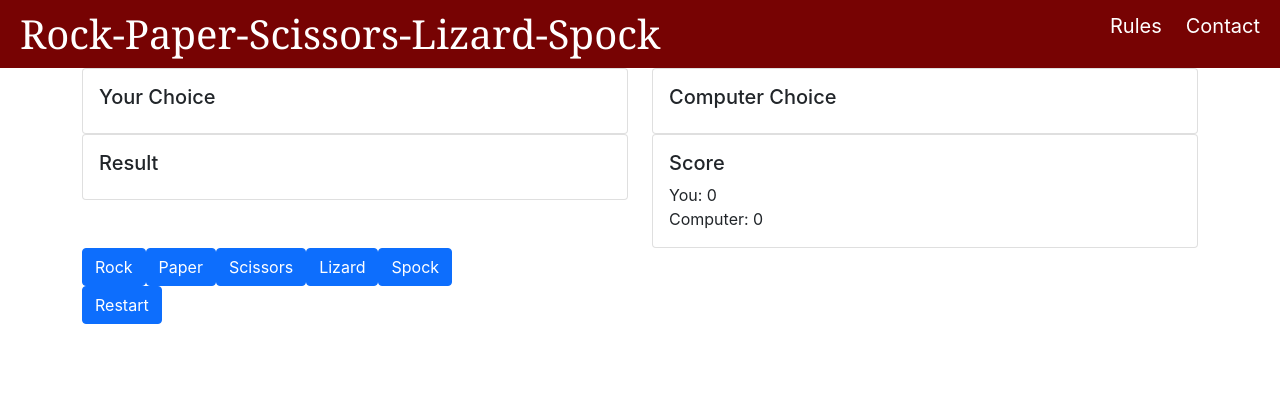
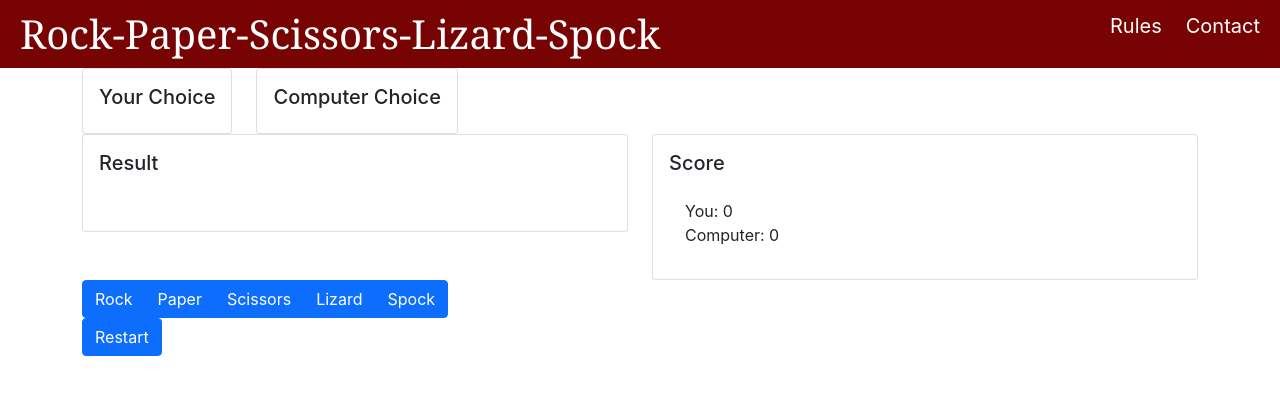
Before and after one commit to axeljaguero/unq-ui-axel-aguero-trabajo-final, a React (Create React App) app: page / in a window 1280 px wide. Shown: the top 394 px of the page. Built offline with nearby package versions, Linux system fonts and the light colour scheme; the HTML template or start-up script is replaced by a standard one.

Commit message:
bootstrap?

```diff
--- a/src/pages/Home/Home.js
+++ b/src/pages/Home/Home.js
@@ -1,4 +1,10 @@
-import { React, useState, useEffect} from 'react';
+import { React, useState, useEffect } from 'react';
+import Button from 'react-bootstrap/Button';
+import ButtonGroup from 'react-bootstrap/ButtonGroup';
+import Container from 'react-bootstrap/Container';
+import Row from 'react-bootstrap/Row';
+import Col from 'react-bootstrap/Col';
+import Card from 'react-bootstrap/Card';
 import './style.css';
 
 const Home = () => {
@@ -57,72 +63,72 @@ const Home = () => {
     }, [humanChoice, computerChoice])
 
     return (
-        <div className="container">
-            <div className="row">
-                <div className="col-md-6">
-                    <div className="card">
-                        <div className="card-body">
-                            <h5 className="card-title">Your Choice</h5>
-                            <p className="card-text">
+        <Container>
+            <Row>
+                <Col md="auto">
+                    <Card md="auto">
+                        <Card.Body>
+                            <Card.Title>Your Choice</Card.Title>
+                            <Card.Text>
                                 {humanChoice}
-                            </p>
-                        </div>
-                    </div>
-                </div>
-                <div className="col-md-6">
-                    <div className="card">
-                        <div className="card-body">
-                            <h5 className="card-title">Computer Choice</h5>
-                            <p className="card-text">
+                            </Card.Text>
+                        </Card.Body>
+                    </Card>
+                </Col>
+                <Col md="auto">
+                    <Card md="auto">
+                        <Card.Body>
+                            <Card.Title>Computer Choice</Card.Title>
+                            <Card.Text>
                                 {computerChoice}
-                            </p>
-                        </div>
-                    </div>
-                </div>
-            </div>
-            <div className="row">
-                <div className="col-md-6">
-                    <div className="card">
-                        <div className="card-body">
-                            <h5 className="card-title">Result</h5>
-                            <p className="card-text">
+                            </Card.Text>
+                        </Card.Body>
+                    </Card>
+                </Col>
+            </Row>
+            <Row>
+                <Col md={6}>
+                    <Card md="auto">
+                        <Card.Body>
+                            <Card.Title>Result</Card.Title>
+                            <Card.Body>
                                 {result}
-                            </p>
-                        </div>
-                    </div>
-                </div>
-                <div className="col-md-6">
-                    <div className="card">
-                        <div className="card-body">
-                            <h5 className="card-title">Score</h5>
-                            <p className="card-text">
+                            </Card.Body>
+                        </Card.Body>
+                    </Card>
+                </Col>
+                <Col md={6}>
+                    <Card md="auto">
+                        <Card.Body>
+                            <Card.Title>Score</Card.Title>
+                            <Card.Body>
                                 You: {score}
                                 <br />
                                 Computer: {computerScore}
-                            </p>
-                        </div>
-                    </div>
-                </div>
-            </div>
-            <div className="row">
-                <div className="col-md-12">
-                    {possibleChoice.map((choice, index) => {
-                        return(
-                            <button key={index} className="btn btn-primary" onClick={humanChoiceHandler} value={choice}>
-                                {choice}
-                            </button>
-                        )
-                    }
-                    )}
-                </div>
-            </div>
-            <div className="row">
-                <div className="col-md-12">
-                    <button className="btn btn-primary" onClick={restartGame}>Restart</button>
-                </div>
-            </div>
-        </div>
-
+                            </Card.Body>
+                        </Card.Body>
+                    </Card>
+                </Col>
+            </Row>
+            <Row>
+                <Col md={12}>
+                    <ButtonGroup aria-label="Basic example">
+                        {possibleChoice.map((choice, index) => {
+                            return (
+                                <Button key={index} className="btn btn-primary" onClick={humanChoiceHandler} value={choice}>
+                                    {choice}
+                                </Button>
+                            )
+                        })}
+                    </ButtonGroup>
+                </Col>
+            </Row>
+            <Row>
+                <Col md={12}>
+                    <Button className="secondary" onClick={restartGame}>Restart</Button>
+                </Col>
+            </Row>
+        </Container>
     )
 }
 
```
